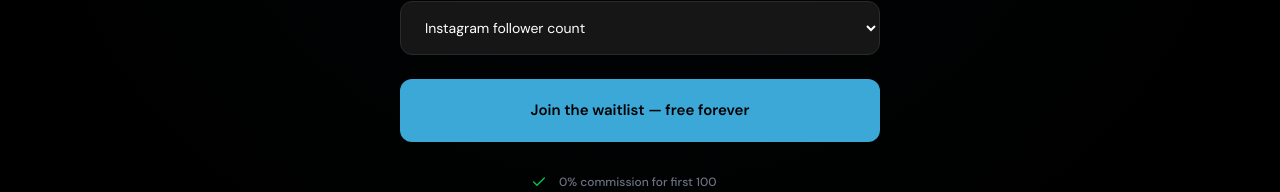
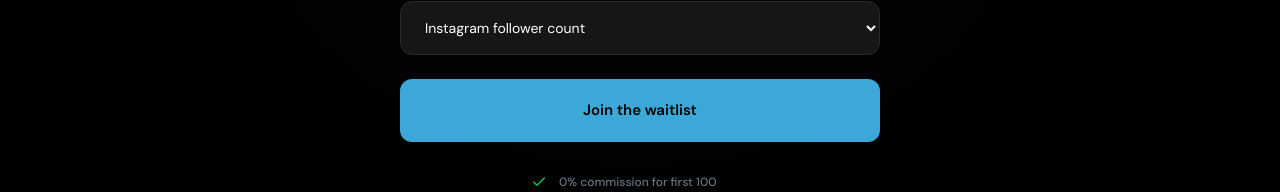
Before and after one commit to Anantadutta/skriibe, a React (Vite) app in the folder frontend/: page / in a window 1280 px wide. Shown: the part 5800-5992 px from the top of the page. Built offline with nearby package versions, Linux system fonts and the light colour scheme; a web font is replaced by a local one.

Commit message:
update frontend changes

```diff
--- a/frontend/src/components/WaitlistForm.jsx
+++ b/frontend/src/components/WaitlistForm.jsx
@@ -124,7 +124,7 @@
                         type="submit" disabled={status === 'loading'}
                         className="w-full bg-skriibe-blue text-black py-5 rounded-xl font-extrabold text-[15px] mt-2 hover:bg-skriibe-blue2 transform hover:-translate-y-1 hover:shadow-2xl transition-all flex items-center justify-center gap-2"
                     >
-                        {status === 'loading' ? <Loader2 className="animate-spin" size={20} /> : "Join the waitlist — free forever"}
+                        {status === 'loading' ? <Loader2 className="animate-spin" size={20} /> : "Join the waitlist"}
                     </button>
                 </form>
 
```
